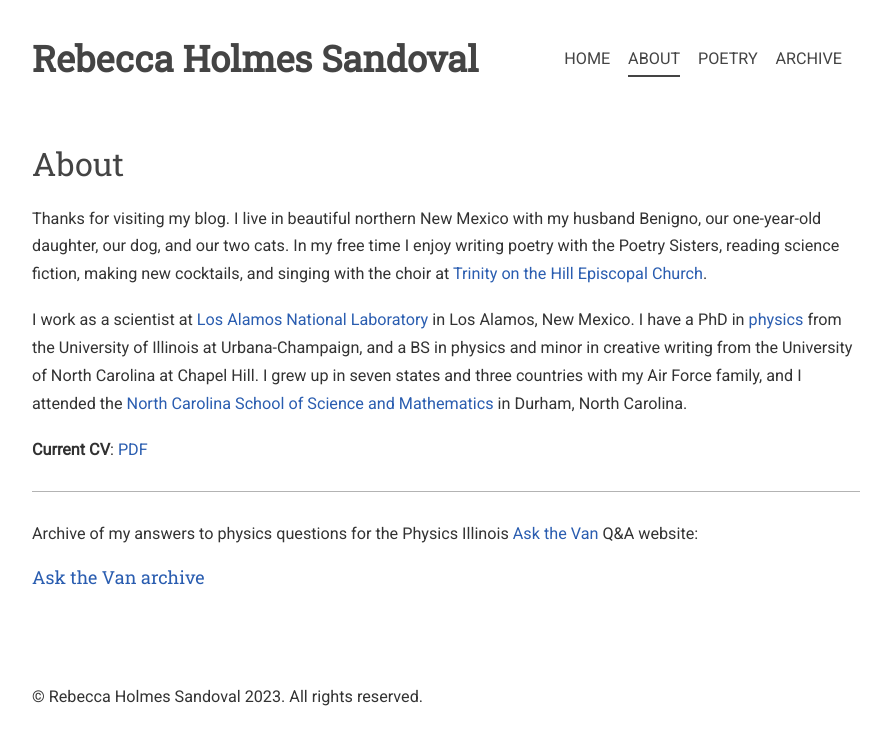
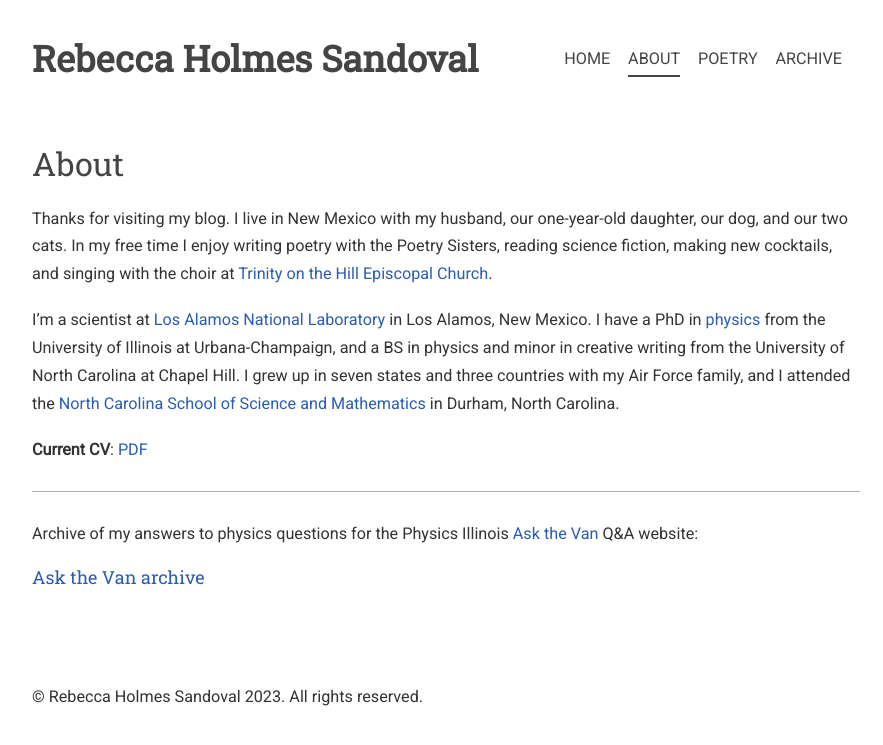
Before and after one commit to piscisvolans/piscisvolans.github.io, a Jekyll site: the page built from about.md, in a window 1280 px wide. Shown: the top 745 px of the page, without its empty margins (194-1077 px from the left). Built offline with Jekyll 4.4.1, drawn with Linux system fonts in a browser that asks for light colours; nearby versions of some CDN libraries; some web fonts are replaced; comment, search, counter and statistics services are not loaded.

Commit message:
Update about.md

```diff
--- a/about.md
+++ b/about.md
@@ -3,9 +3,9 @@
 title: "About"
 ---
 
-Thanks for visiting my blog. I live in beautiful northern New Mexico with my husband Benigno, our one-year-old daughter, our dog, and our two cats. In my free time I enjoy writing poetry with the Poetry Sisters, reading science fiction, making new cocktails, and singing with the choir at [Trinity on the Hill Episcopal Church](http://latoth.org/).
+Thanks for visiting my blog. I live in New Mexico with my husband, our one-year-old daughter, our dog, and our two cats. In my free time I enjoy writing poetry with the Poetry Sisters, reading science fiction, making new cocktails, and singing with the choir at [Trinity on the Hill Episcopal Church](http://latoth.org/).
 
-I work as a scientist at [Los Alamos National Laboratory](https://lanl.gov) in Los Alamos, New Mexico. I have a PhD in [physics](http://research.physics.illinois.edu/QI/Photonics/) from the University of Illinois at Urbana-Champaign, and a BS in physics and minor in creative writing from the University of North Carolina at Chapel Hill. I grew up in seven states and three countries with my Air Force family, and I attended the [North Carolina School of Science and Mathematics](http://ncssm.edu) in Durham, North Carolina.
+I'm a scientist at [Los Alamos National Laboratory](https://lanl.gov) in Los Alamos, New Mexico. I have a PhD in [physics](http://research.physics.illinois.edu/QI/Photonics/) from the University of Illinois at Urbana-Champaign, and a BS in physics and minor in creative writing from the University of North Carolina at Chapel Hill. I grew up in seven states and three countries with my Air Force family, and I attended the [North Carolina School of Science and Mathematics](http://ncssm.edu) in Durham, North Carolina.
 
 **Current CV**: <a href="{{ site.baseurl }}/public/pdf/cv_external_2019-10.pdf">PDF</a>
 
```
